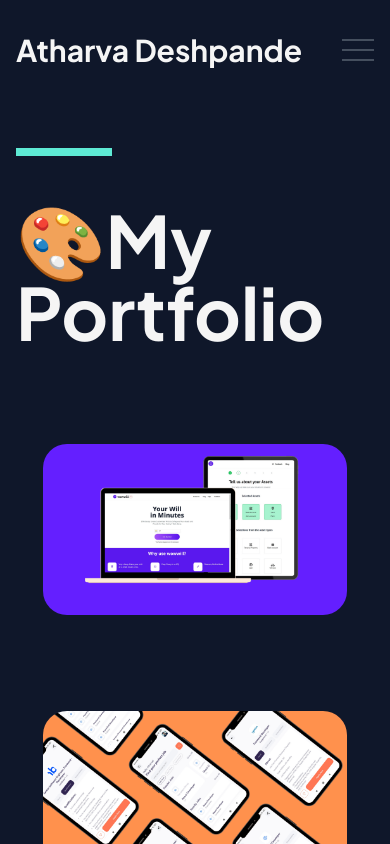
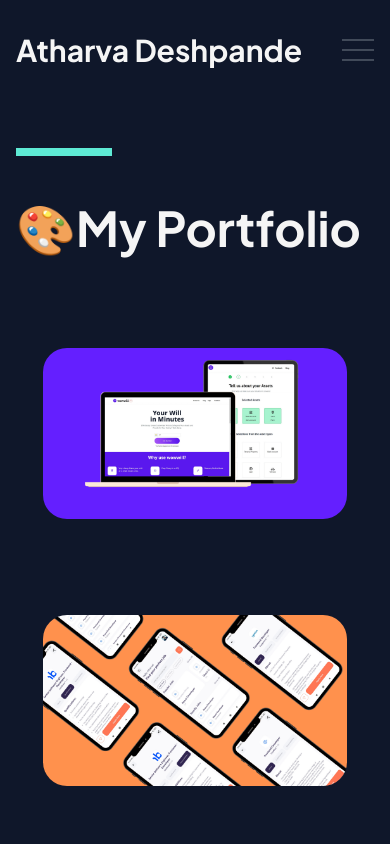
Before and after one commit to atharva3333/portfolio, a React (Vite) app: page /projects in a window 390 px wide. Shown: the top 844 px of the page. Built offline with nearby package versions, Linux system fonts and the light colour scheme.

Commit message:
title responsive

```diff
--- a/src/pages/About.jsx
+++ b/src/pages/About.jsx
@@ -8,7 +8,7 @@ const About = () => {
         <img className="rounded lg:w-[35%]" src={Atharva} alt="Atharva-img" />
         <div>
           <div className="border-b-8 border-y-[#5EEAD4] w-24 mb-12"></div>
-          <h1 className="text-7xl font-bold ">👀About me</h1>
+          <h1 className="sm:text-7xl text-5xl font-bold ">👀About me</h1>
           <p className="max-w-[600px] text-justify mt-12 tracking-wider leading-relaxed text-2xl text-slate-400">
             Yo, I&apos;m a Engineering undergrad from India . I&apos;m all about
             codes, chess, and chilling with my dog, Mani! I&apos;m into stocks
--- a/src/pages/Contact.jsx
+++ b/src/pages/Contact.jsx
@@ -43,7 +43,7 @@ const Contact = () => {
         reverseOrder={false}
       />
       <div className="border-b-8 border-y-[#5EEAD4] w-24 my-12"></div>
-      <h1 className="text-7xl font-bold my-5">📧Contact me</h1>
+      <h1 className="sm:text-7xl text-5xl font-bold my-5">📧Contact me</h1>
       <div className="my-auto mx-auto px-5 py-8 rounded-3xl">
         <form className="flex flex-col gap-4" ref={form} onSubmit={sendEmail}>
           <label
--- a/src/pages/Projects.jsx
+++ b/src/pages/Projects.jsx
@@ -6,7 +6,7 @@ const Projects = () => {
     <div className="container mx-auto">
       <div>
         <div className="border-b-8 border-y-[#5EEAD4] w-24 my-12"></div>
-        <h1 className="text-7xl font-bold ">🎨My Portfolio</h1>
+        <h1 className="sm:text-7xl text-5xl font-bold ">🎨My Portfolio</h1>
       </div>
 
       <div className="mt-24">
```
